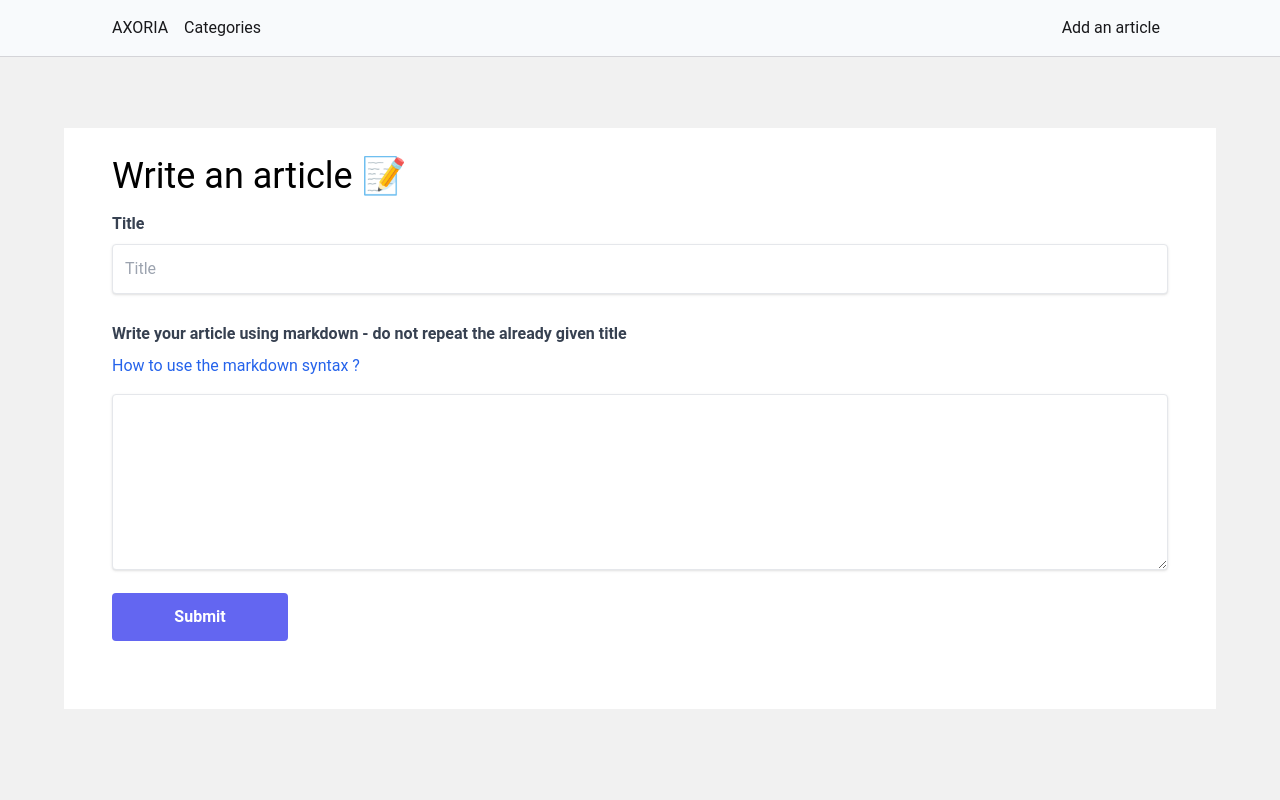
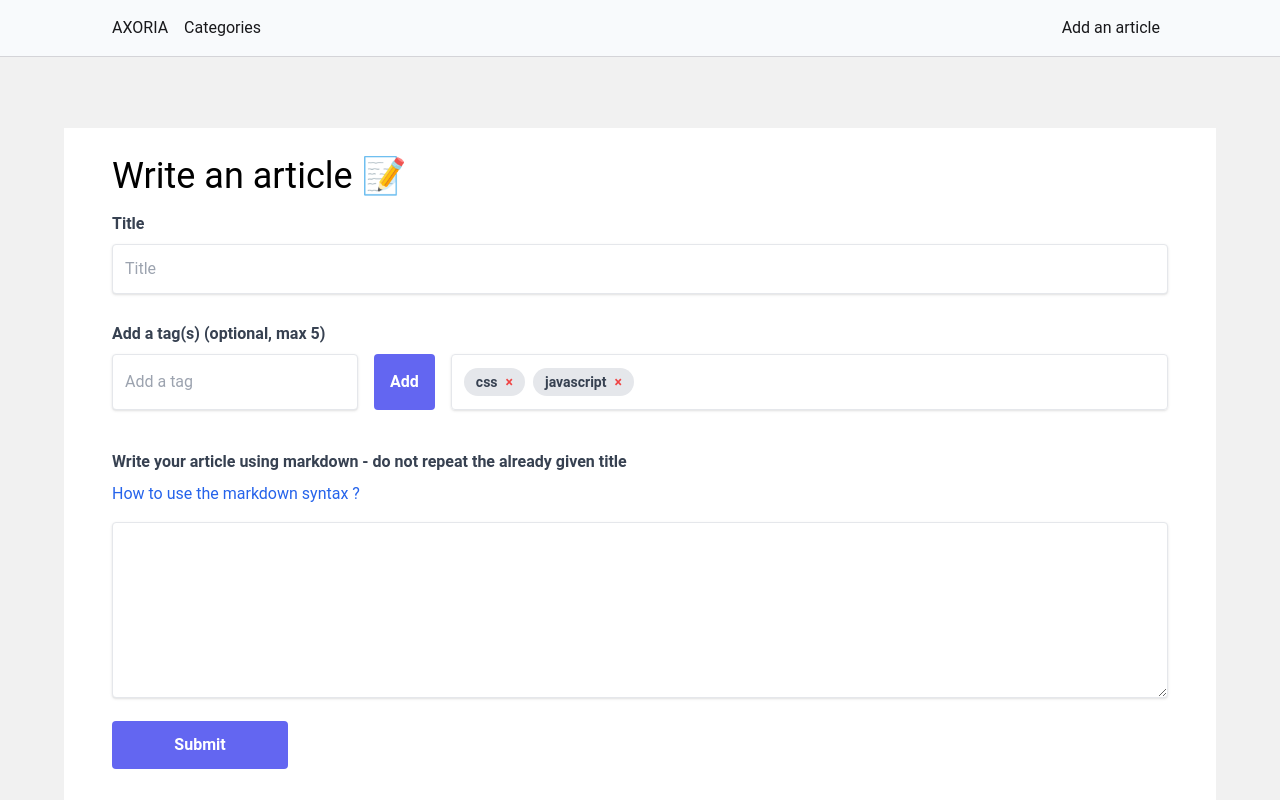
Before and after one commit to Benalta7892/NextJS, a Next.js app in the folder 4.axoria-blog/: page /dashboard/create in a window 1280 px wide. Shown: the top 800 px of the page. Built offline with nearby package versions, Linux system fonts and the light colour scheme.

Commit message:
feat: coder l'interface de l'ajout de tags

```diff
--- a/4.axoria-blog/src/app/dashboard/create/page.jsx
+++ b/4.axoria-blog/src/app/dashboard/create/page.jsx
@@ -1,7 +1,11 @@
 "use client";
 import { addPost } from "@/lib/serverActions/blog/postServerActions";
+import { useState, useRef } from "react";
 
 function page() {
+  const [tags, setTags] = useState(["css", "javascript"]);
+  const tagInputRef = useRef(null);
+
   const handleSubmit = async (e) => {
     e.preventDefault();
 
@@ -13,6 +17,10 @@
 
     const result = await addPost(formData);
   };
+
+  const handleAddTag = () => {};
+
+  const handleRemoveTag = (tag) => {};
 
   return (
     <main className="u-main-container bg-white p-7 mt-32 mb-44">
@@ -31,6 +39,45 @@
           placeholder="Title"
           required
         />
+
+        <div className="mb-10">
+          <label className="f-label" htmlFor="tag">
+            Add a tag(s) (optional, max 5)
+          </label>
+          <div className="flex">
+            <input
+              type="text"
+              className="shadow border rounded p-3 text-gray-700 focus:outline-slate-400"
+              id="tag"
+              placeholder="Add a tag"
+              ref={tagInputRef}
+            />
+            <button
+              className="bg-indigo-500 hover:bg-indigo-700 text-white font-bold p-4 rounded mx-4"
+              onClick={handleAddTag}
+              type="button"
+            >
+              Add
+            </button>
+            <div className="flex items-center grow whitespace-nowrap overflow-y-auto shadow border rounded px-3">
+              {tags.map((tag, id) => (
+                <span
+                  key={id}
+                  className="inline-block whitespace-normal bg-gray-200 text-gray-700 rounded-full px-3 py-1 text-sm font-semibold mr-2"
+                >
+                  {tag}
+                  <button
+                    type="button"
+                    onClick={() => handleRemoveTag(tag)}
+                    className="text-red-500 ml-2"
+                  >
+                    &times;
+                  </button>
+                </span>
+              ))}
+            </div>
+          </div>
+        </div>
 
         <label htmlFor="markdownArticle" className="f-label">
           Write your article using markdown - do not repeat the already given
```
